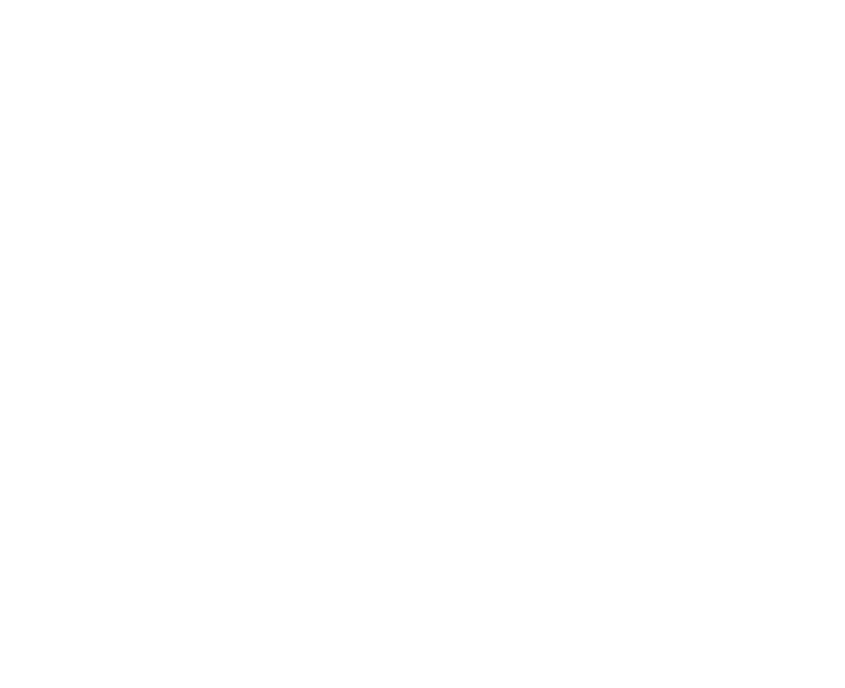
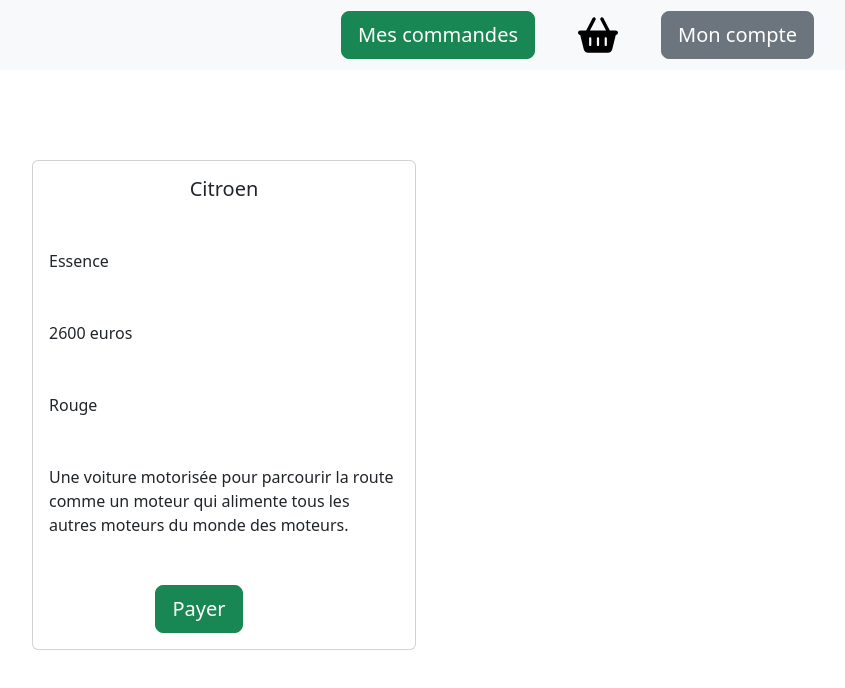
Before and after one commit to Thomas6A/Brief_Achat_V-hicule, a React (Create React App) app in the folder DockerEnvironnement/frontend/: page /panier in a window 1280 px wide. Before the commit this address had no page. Shown: the top 688 px of the page, without its empty margins (416-1261 px from the left). Built offline with nearby package versions, Linux system fonts and the light colour scheme.

Commit message:
feat(Basket page): add panier

```diff
--- a/DockerEnvironnement/frontend/src/App.tsx
+++ b/DockerEnvironnement/frontend/src/App.tsx
@@ -4,6 +4,7 @@
 import { BrowserRouter, Route, Routes } from 'react-router-dom';
 import Inscription from "./Pages/Inscription";
 import Accueil from "./Pages/Accueil";
+import Panier from "./Pages/Panier";
 
 function App() {
   return <>
@@ -15,6 +16,7 @@
         } path={"/"} />
         <Route element={<Inscription />} path="/inscription" />
         <Route element={<Accueil />} path="/accueil" />
+        <Route element={<Panier />} path="/panier" />
       </Routes>
 
 
--- a/DockerEnvironnement/frontend/src/Components/Modals/ModalPersonnaliser.js
+++ b/DockerEnvironnement/frontend/src/Components/Modals/ModalPersonnaliser.js
@@ -23,7 +23,7 @@
             <Modal.Footer>
                 <Button onClick={props.onHide}>Fermer</Button>
                 <Button variant="primary">
-                    Appliquer
+                    Ajouter au panier
                 </Button>
             </Modal.Footer>
         </Modal>
--- a/DockerEnvironnement/frontend/src/Components/Navbar/navbar.js
+++ b/DockerEnvironnement/frontend/src/Components/Navbar/navbar.js
@@ -2,8 +2,17 @@
 import Navbar from 'react-bootstrap/Navbar';
 import Button from 'react-bootstrap/Button';
 import { FaBasketShopping } from "react-icons/fa6";
+import { useNavigate } from 'react-router-dom';
 
 const NavbarComponent = () => {
+    const navigate = useNavigate();
+    const handlePanier = () => {
+        try {
+          navigate('/panier');
+        } catch (error) {
+          console.log(error);
+        }
+      }
     return (
         <Navbar className="bg-body-tertiary justify-content-between">
             <div></div>
@@ -11,7 +20,7 @@
                 <Button size='lg' variant="success" style={{ marginRight: '30px' }}>
                     Mes commandes
                 </Button>
-                <Button variant="light" style={{ marginRight: '30px' }}>
+                <Button onClick={handlePanier} variant="light" style={{ marginRight: '30px' }}>
                 <FaBasketShopping size={"40px"} />
                 </Button>
                 <Button size='lg' variant='secondary' style={{marginRight: '50px'}}>
--- a/DockerEnvironnement/frontend/src/Pages/Accueil.js
+++ b/DockerEnvironnement/frontend/src/Pages/Accueil.js
@@ -22,7 +22,7 @@
 
                 {/* Premiere voiture */}
             <CardVehicule
-                width= '100%'
+                width= '30%'
                 modele="Citroen"
                 motorisation="Essence"
                 prix="2600 euros"
@@ -48,7 +48,7 @@
             />
             {/* Deuxieme voiture */}
             <CardVehicule
-                width= '100%'
+                width= '30%'
                 modele="Renault"
                 motorisation="Diesel"
                 prix="13000 euros"
@@ -75,7 +75,7 @@
             />
             {/* Troisieme voiture */}
             <CardVehicule
-                width= '100%'
+                width= '30%'
                 modele="Peugeot"
                 motorisation="Hybride"
                 prix="16000.99 euros"
--- /dev/null
+++ b/DockerEnvironnement/frontend/src/Pages/Panier.js
@@ -0,0 +1,26 @@
+import React from 'react';
+import NavbarComponent from '../Components/Navbar/navbar';
+import CardVehicule from '../Components/Cards/CardVehicule';
+import Button from 'react-bootstrap/Button';
+
+const Panier = () => {
+    return (<>
+        <NavbarComponent />
+        <div className='d-flex justify-content-around'>
+        <CardVehicule
+                width= '30%'
+                modele="Citroen"
+                motorisation="Essence"
+                prix="2600 euros"
+                couleur="Rouge"
+                description="Une voiture motorisée pour parcourir la route comme un moteur qui alimente tous les autres moteurs du monde des moteurs."
+                payer= {<Button size='lg' variant='success' style={{marginRight: '50px'}}>
+                Payer
+            </Button>}
+            />
+            </div>
+            </>
+    );
+};
+
+export default Panier;
```
